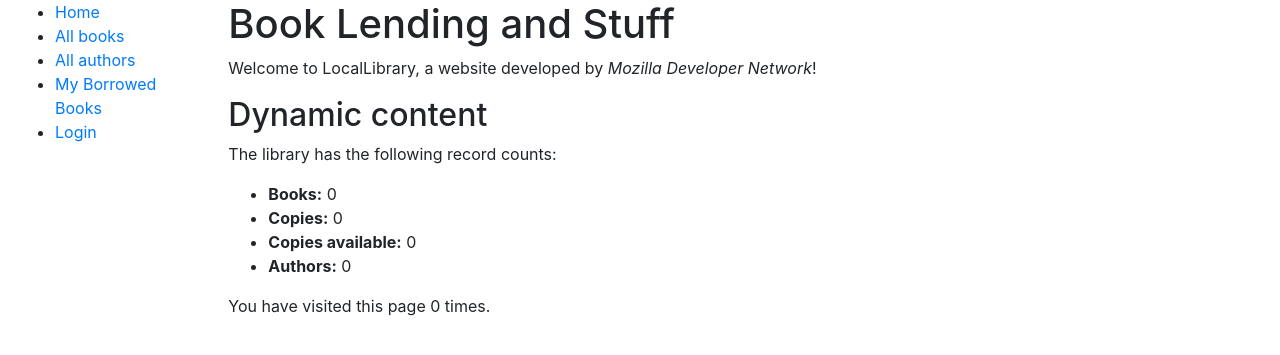
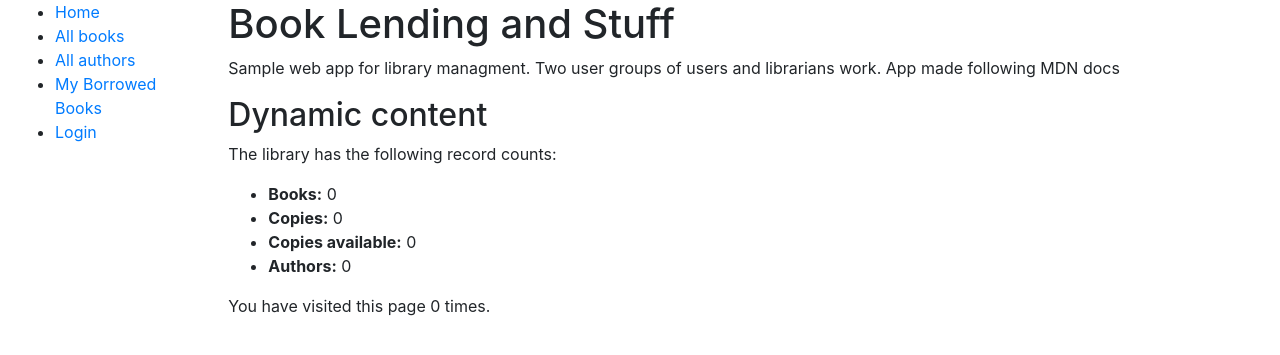
Before and after one commit to Balavarun5/web-app-deploy, a Django app: page /catalog/ in a window 1280 px wide. Shown: the top 355 px of the page. Run offline with Django 3.2, Linux system fonts and the light colour scheme; data that the repository does not hold is empty; some libraries are stand-ins or nearby versions.

Commit message:
minor change

```diff
--- a/catalog/templates/index.html
+++ b/catalog/templates/index.html
@@ -2,7 +2,7 @@
 
 {% block content %}
   <h1>Book Lending and Stuff</h1>
-  <p>Welcome to LocalLibrary, a website developed by <em>Mozilla Developer Network</em>!</p>
+  <p>Sample web app for library managment. Two user groups of users and librarians work. App made following MDN docs</p>
   <h2>Dynamic content</h2>
   <p>The library has the following record counts:</p>
   <ul>
```
Also changed, not shown: requirements.txt (+2 -6 lines).
